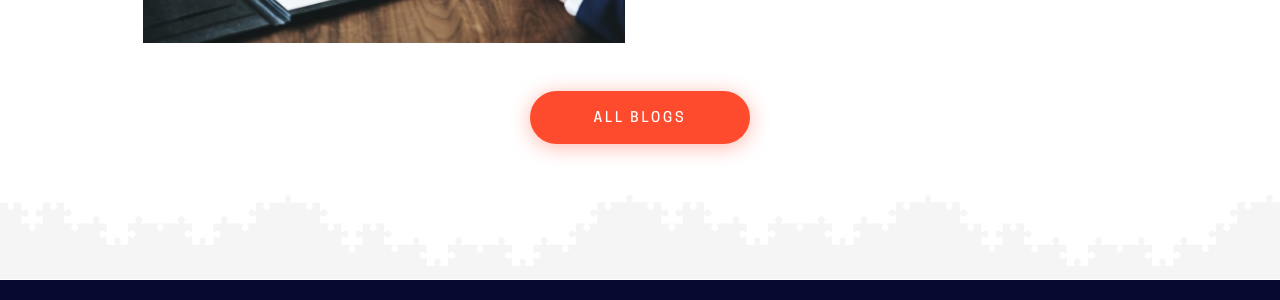
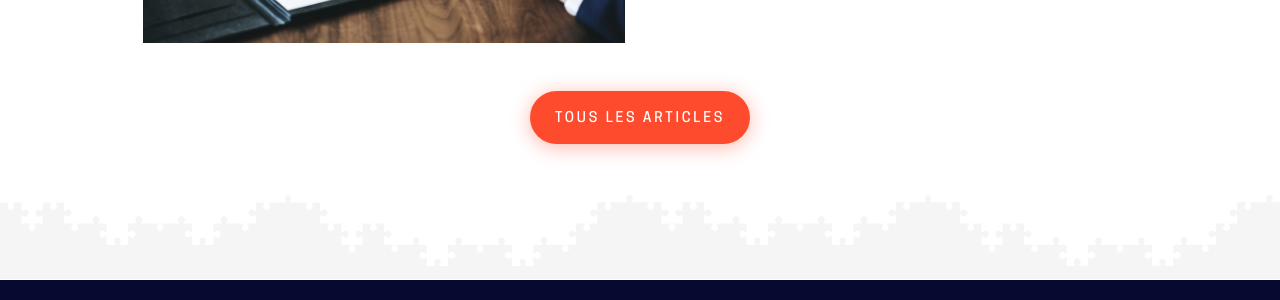
Before and after one commit to lobo-studio/dpl_investigation, a Jekyll site: the page built from index.md, in a window 1280 px wide and 900 px high, scrolled down 3555 px. Shown: the part 151-451 px from the top of the window. Built offline with Jekyll 4.4.1, drawn with Linux system fonts in a browser that asks for light colours.

Commit message:
Updated '_layouts/home.html' via CloudCannon

```diff
--- a/_layouts/home.html
+++ b/_layouts/home.html
@@ -187,7 +187,7 @@ tutelle du ministère de l’Intérieur.</p>
 		    {% endif %}
 		{% endfor %}
 			<p class="text-center mt-4">
-					<a href="/blog/" class="btn-primary btn-lg editable">ALL BLOGS</a>
+					<a href="/blog/" class="btn-primary btn-lg editable">Tous Les Articles<br /></a>
 			</p>
 		</div>
 	</section>
```
